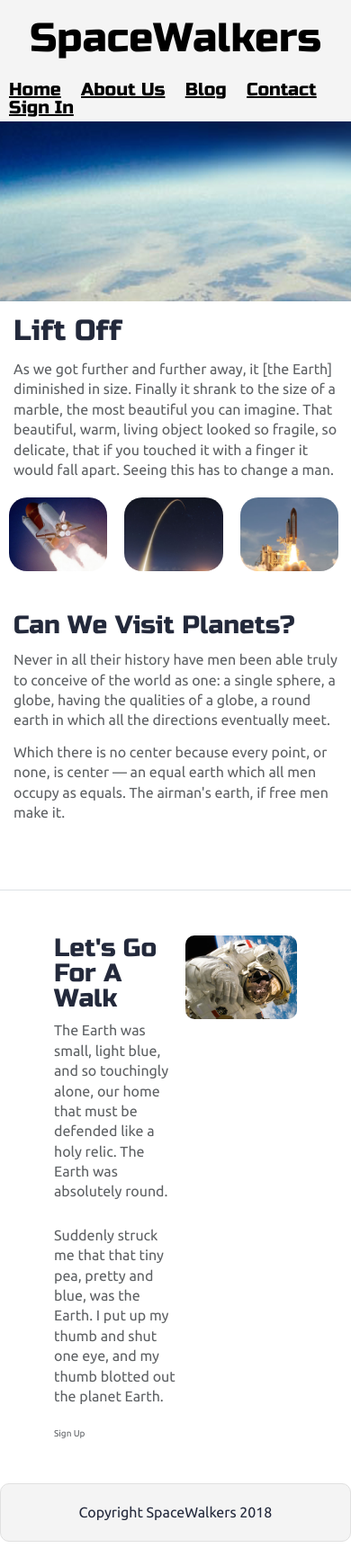
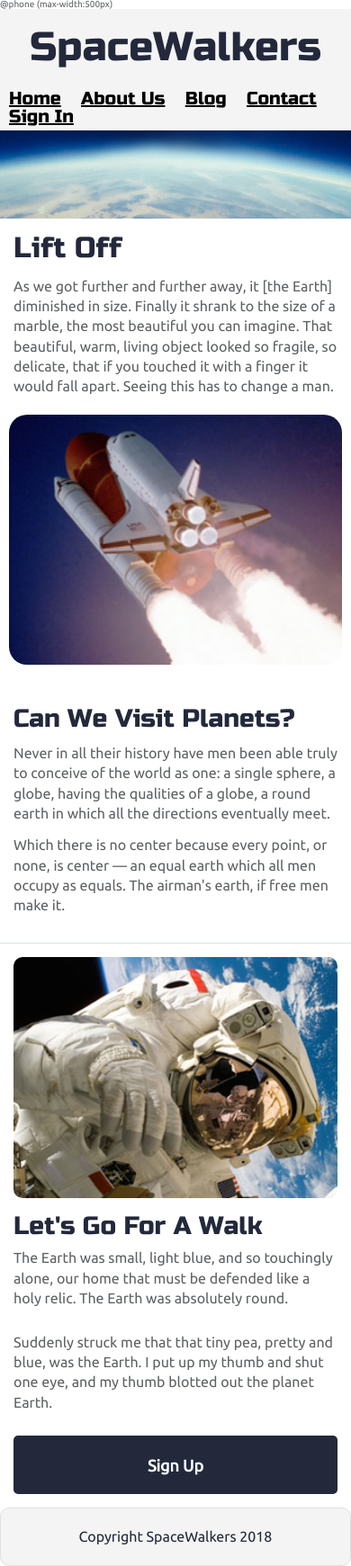
Before and after one commit to bloominstituteoftechnology/Sprint-Challenge--Advanced-CSS, a PHP site: page / in a window 390 px wide; the page is wider, and only the part inside the window is pictured. Shown: that part at 90% size. Before the commit the page ends 1714 px from the top of that part, so only its background shows below. Run offline with PHP 8.4, Linux system fonts and the light colour scheme.

Commit message:
Final commit with Mobile Compatability

```diff
--- a/css/index.css
+++ b/css/index.css
@@ -1,130 +1,53 @@
-/* http://meyerweb.com/eric/tools/css/reset/
-   v2.0 | 20110126
-   License: none (public domain)
-*/
-html,
-body,
-div,
-span,
-applet,
-object,
-iframe,
-h1,
-h2,
-h3,
-h4,
-h5,
-h6,
-p,
-blockquote,
-pre,
-a,
-abbr,
-acronym,
-address,
-big,
-cite,
-code,
-del,
-dfn,
-em,
-img,
-ins,
-kbd,
-q,
-s,
-samp,
-small,
-strike,
-strong,
-sub,
-sup,
-tt,
-var,
-b,
-u,
-i,
-center,
-dl,
-dt,
-dd,
-ol,
-ul,
-li,
-fieldset,
-form,
-label,
-legend,
-table,
-caption,
-tbody,
-tfoot,
-thead,
-tr,
-th,
-td,
-article,
-aside,
-canvas,
-details,
-embed,
-figure,
-figcaption,
-footer,
-header,
-hgroup,
-menu,
-nav,
-output,
-ruby,
-section,
-summary,
-time,
-mark,
-audio,
-video {
-  margin: 0;
-  padding: 0;
-  border: 0;
-  font-size: 100%;
-  font: inherit;
-  vertical-align: baseline;
+.home .intro h2 {
+  padding: 15px;
 }
-/* HTML5 display-role reset for older browsers */
-article,
-aside,
-details,
-figcaption,
-figure,
-footer,
-header,
-hgroup,
-menu,
-nav,
-section {
-  display: block;
+.home .intro p {
+  padding: 0 15px;
 }
-body {
-  line-height: 1;
+.home .space-images {
+  display: flex;
+  flex-wrap: wrap;
+  width: 100%;
 }
-ol,
-ul {
-  list-style: none;
+.home .space-images img {
+  width: 28%;
+  margin: 20px 2.5%;
+  border-radius: 20px;
+  height: 100%;
 }
-blockquote,
-q {
-  quotes: none;
+.home .visit-planets {
+  padding: 15px;
 }
-blockquote:before,
-blockquote:after,
-q:before,
-q:after {
-  content: '';
-  content: none;
+.home .visit-planets h3 {
+  margin-top: 11px;
 }
-table {
-  border-collapse: collapse;
-  border-spacing: 0;
+.home .visit-planets p {
+  margin-top: 13px;
+}
+.home .walk {
+  margin-top: 60px;
+  border-top: 1px solid #dee2e6;
+  padding: 50px 60px;
+  display: flex;
+  justify-content: center;
+}
+.home .walk .walk-text {
+  width: 50%;
+}
+.home .walk .walk-text h3 {
+  margin-bottom: 10px;
+}
+.home .walk .walk-text p {
+  margin-bottom: 26px;
+}
+.home .walk .walk-img {
+  width: 46%;
+  margin-left: 4%;
+}
+.home .walk .walk-img img {
+  width: 100%;
+  height: auto;
+  border-radius: 10px;
 }
 html,
 body,
@@ -366,7 +289,51 @@ footer {
   justify-content: center;
 }
 .space-walkers h1 {
-  color: #000000;
+  color: #23293B;
   padding: 20px;
   font-size: 45px;
 }
+@media (max-width: 500px) {
+  .intro img {
+    width: auto;
+    height: auto;
+    max-width: 100%;
+  }
+  .space-images {
+    display: block;
+  }
+  .home .space-images img {
+    width: 95%;
+  }
+  .sky {
+    display: none;
+  }
+  .launch {
+    display: none;
+  }
+  .home .walk {
+    margin-top: 15px;
+    padding: 15px;
+    flex-direction: column-reverse;
+  }
+  .home .walk .walk-img {
+    margin: 0;
+    width: 100%;
+  }
+  .home .walk .walk-text {
+    margin-top: 15px;
+    width: 100%;
+  }
+  .home .walk .btn {
+    width: 100%;
+    height: 65px;
+    color: white;
+    font-size: 18px;
+    font-weight: bold;
+    display: flex;
+    justify-content: center;
+    align-items: center;
+    border-radius: 5px;
+    background: #23293B;
+  }
+}
--- a/index.html
+++ b/index.html
@@ -5,6 +5,7 @@
 <head>
   <meta charset="utf-8">
   <meta name="viewport" content="width=device-width, initial-scale=1">
+  @phone (max-width:500px)
 
   <title>SpaceWalkers</title>
 
--- a/less/index.less
+++ b/less/index.less
@@ -3,10 +3,21 @@
 @import "mixins.less";
 @import "variables.less";
 @import "mixins.less";
-@import "reset.less";
+// @import "reset.less";
 // @import "global.less";
 // @import "navigation.less";
 // @import "footer.less";
-// @import "home-page.less";
+@import "home-page.less";
 @import "space.less";
 @import "header.less";
+@import "media.less";
+
+
+
+// @phone(max-width: 500px){
+//     .intro img {
+//       width: auto;
+//       height: auto;
+//       max-width: 500px;
+//     }
+//   }
--- /dev/null
+++ b/less/media.less
@@ -0,0 +1,52 @@
+//mobile
+@phone: ~"(max-width: 500px)";
+@media @phone {
+  .intro img {
+    width: auto;
+    height: auto;
+    max-width: 100%;
+  }
+  .space-images {
+    display: block;
+  }
+  .home {
+      .space-images {
+          img {
+            width: 95%;
+          }
+      }
+  }
+  .sky {
+    display: none;
+  }
+  .launch {
+    display: none;
+  }
+  .home {
+      .walk {
+          margin-top: 15px;
+          padding: 15px;
+          flex-direction: column-reverse;
+          .walk-img {
+              margin: 0;
+              width: 100%;
+          }
+          .walk-text {
+              margin-top: 15px;
+              width: 100%;
+          }
+          .btn {
+              width: 100%;
+              height: 65px;
+              color: white;
+              font-size: 18px;
+              font-weight: bold;
+              display: flex;
+              justify-content: center;
+              align-items: center;
+              border-radius: 5px;
+              background: #23293B;
+          }
+      }
+  }
+}
--- a/less/mixins.less
+++ b/less/mixins.less
@@ -10,6 +10,6 @@
 
 
 //mixin 2
-@text-color: @black;
+@text-color: @midnight-express;
 
-@black: #000000;
+@midnight-express: #23293B;
```
Also changed, not shown: README.md, less/home-page.less (line endings or trailing spaces), less/space.less (line endings or trailing spaces).
